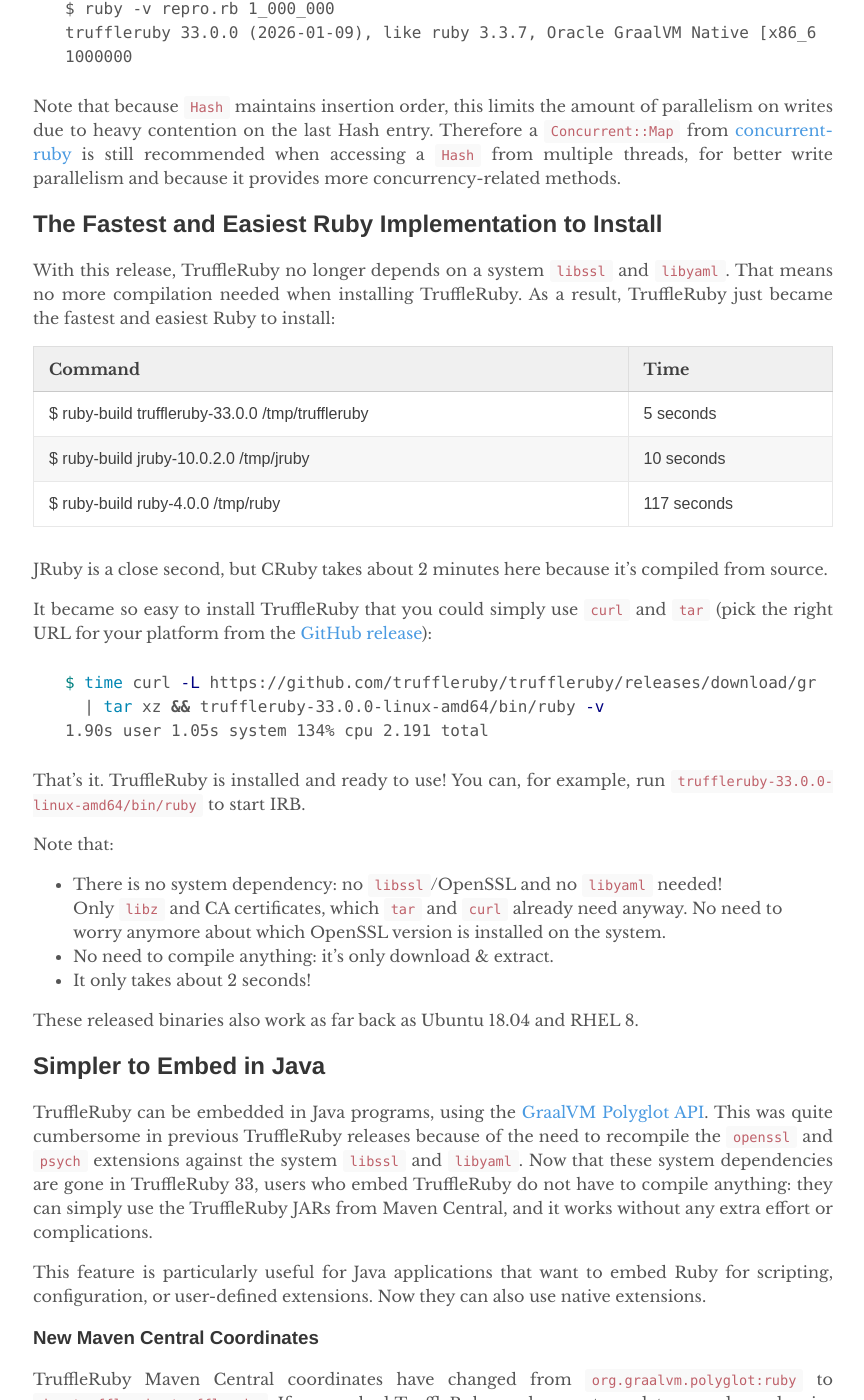
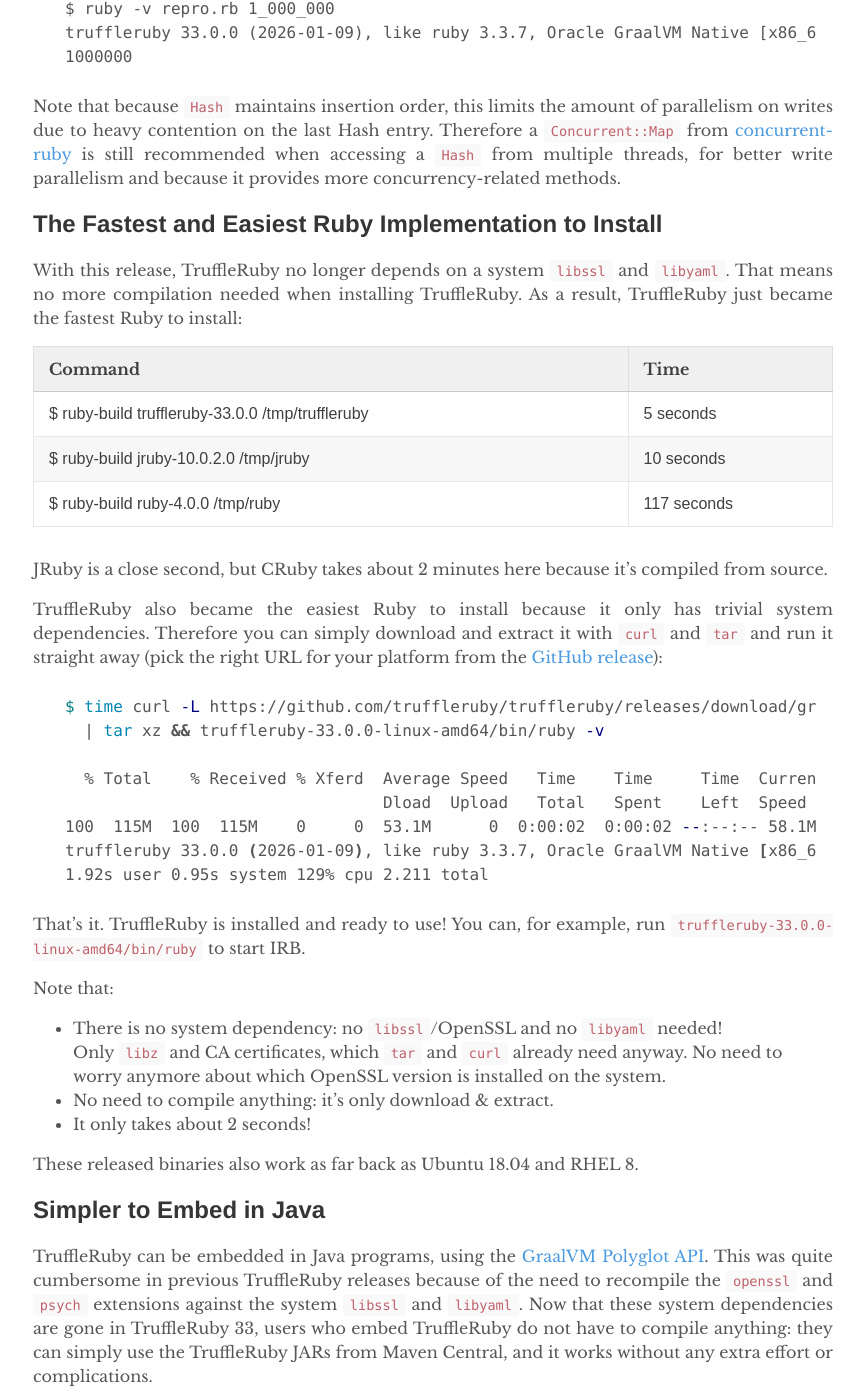
Before and after one commit to truffleruby/truffleruby.github.io, a Jekyll site: the page built from _posts/2026-01-11-truffleruby-33-is-released.md, in a window 1280 px wide and 1400 px high, scrolled down 1741 px. Shown: the whole window, without its empty margins (207-1071 px from the left). Built offline with Jekyll 4.4.1, drawn with Linux system fonts in a browser that asks for light colours.

Commit message:
Clarify fastest and easiest

````diff
--- a/_posts/2026-01-11-truffleruby-33-is-released.md
+++ b/_posts/2026-01-11-truffleruby-33-is-released.md
@@ -80,12 +80,18 @@
 
 JRuby is a close second, but CRuby takes about 2 minutes here because it's compiled from source.
 
-It became so easy to install TruffleRuby that you could simply use `curl` and `tar` (pick the right URL for your platform from the [GitHub release](https://github.com/truffleruby/truffleruby/releases/tag/graal-33.0.0)):
+TruffleRuby also became the easiest Ruby to install because it only has trivial system dependencies.
+Therefore you can simply download and extract it with `curl` and `tar` and run it straight away (pick the right URL for your platform from the [GitHub release](https://github.com/truffleruby/truffleruby/releases/tag/graal-33.0.0)):
 
 ```bash
 $ time curl -L https://github.com/truffleruby/truffleruby/releases/download/graal-33.0.0/truffleruby-33.0.0-linux-amd64.tar.gz \
   | tar xz && truffleruby-33.0.0-linux-amd64/bin/ruby -v
-1.90s user 1.05s system 134% cpu 2.191 total
+
+  % Total    % Received % Xferd  Average Speed   Time    Time     Time  Current
+                                 Dload  Upload   Total   Spent    Left  Speed
+100  115M  100  115M    0     0  53.1M      0  0:00:02  0:00:02 --:--:-- 58.1M
+truffleruby 33.0.0 (2026-01-09), like ruby 3.3.7, Oracle GraalVM Native [x86_64-linux]
+1.92s user 0.95s system 129% cpu 2.211 total
 ```
 
 <!-- IDEA: asciinema GIF to demo it? -->
````
Also changed, not shown: other parts of _posts/2026-01-11-truffleruby-33-is-released.md (+1 -1 lines).
